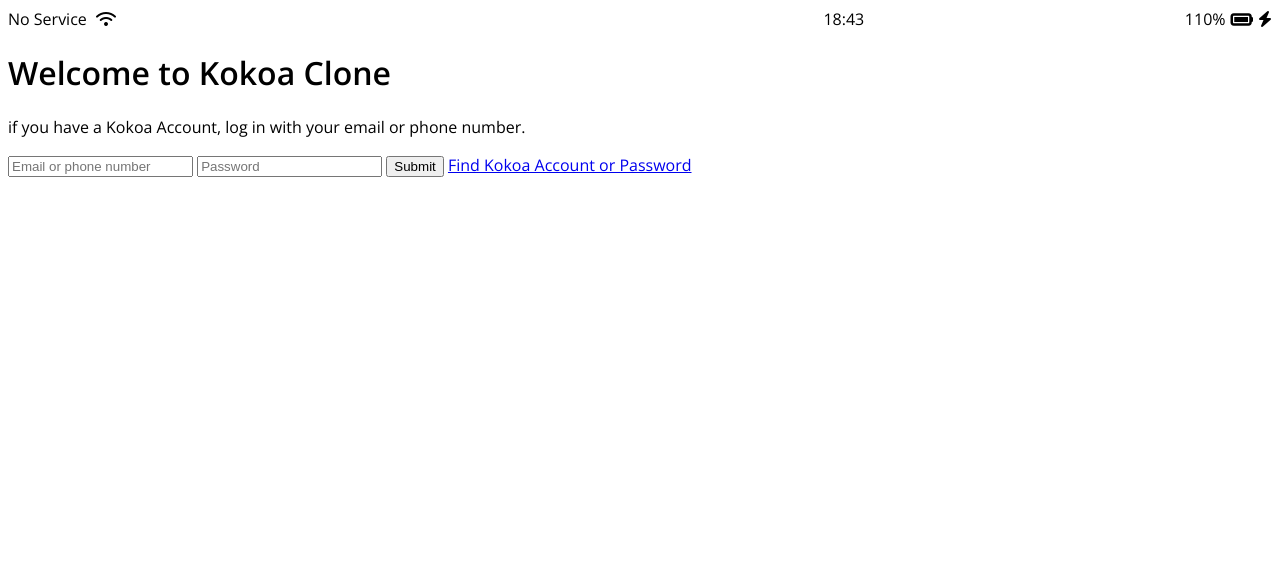
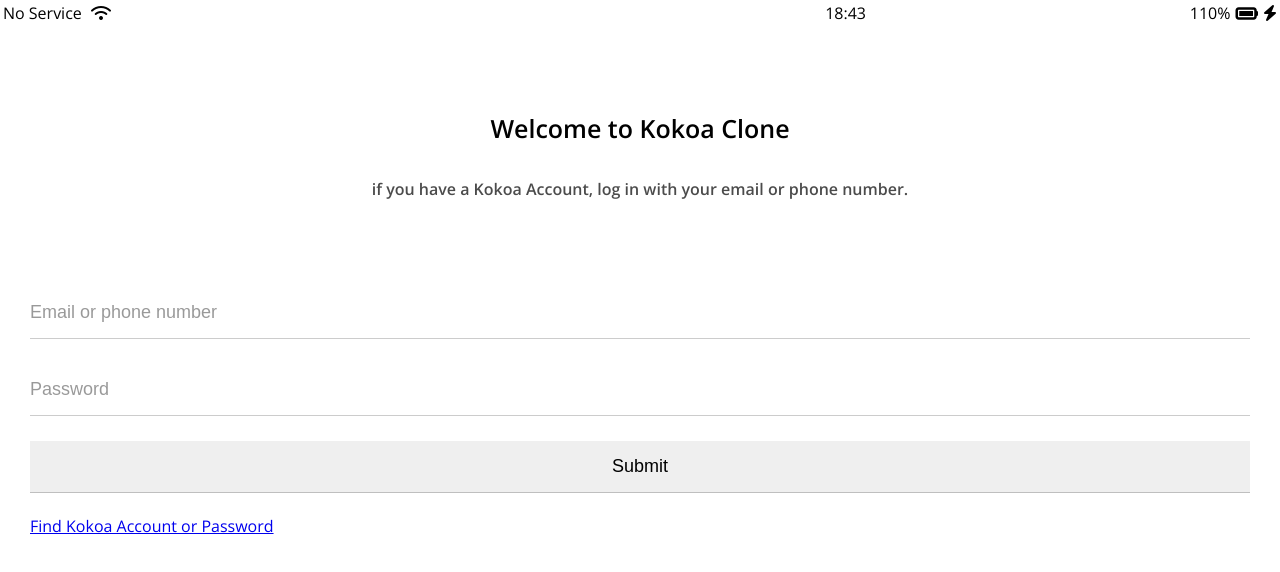
Before and after one commit to kimregular/kokoa_clone, a plain HTML site: page index.html in a window 1280 px wide. Drawn offline with nearby package versions, Linux system fonts and the light colour scheme.

Commit message:
some more css stuffs

```diff
--- /dev/null
+++ b/css/reset.css
@@ -0,0 +1,128 @@
+html,
+body,
+div,
+span,
+applet,
+object,
+iframe,
+h1,
+h2,
+h3,
+h4,
+h5,
+h6,
+p,
+blockquote,
+pre,
+a,
+abbr,
+acronym,
+address,
+big,
+cite,
+code,
+del,
+dfn,
+em,
+img,
+ins,
+kbd,
+q,
+s,
+samp,
+small,
+strike,
+strong,
+sub,
+sup,
+tt,
+var,
+b,
+u,
+i,
+center,
+dl,
+dt,
+dd,
+ol,
+ul,
+li,
+fieldset,
+form,
+label,
+legend,
+table,
+caption,
+tbody,
+tfoot,
+thead,
+tr,
+th,
+td,
+article,
+aside,
+canvas,
+details,
+embed,
+figure,
+figcaption,
+footer,
+header,
+hgroup,
+menu,
+nav,
+output,
+ruby,
+section,
+summary,
+time,
+mark,
+audio,
+video {
+  margin: 0;
+  padding: 0;
+  border: 0;
+  font-size: 100%;
+  font: inherit;
+  vertical-align: baseline;
+}
+/* HTML5 display-role reset for older browsers */
+article,
+aside,
+details,
+figcaption,
+figure,
+footer,
+header,
+hgroup,
+menu,
+nav,
+section {
+  display: block;
+}
+body {
+  line-height: 1;
+}
+ol,
+ul {
+  list-style: none;
+}
+blockquote,
+q {
+  quotes: none;
+}
+blockquote:before,
+blockquote:after,
+q:before,
+q:after {
+  content: "";
+  content: none;
+}
+table {
+  border-collapse: collapse;
+  border-spacing: 0;
+}
+
+input:focus {
+  outline: none;
+}
--- /dev/null
+++ b/css/status-bar.css
@@ -0,0 +1,24 @@
+.status-bar {
+  display: flex;
+  justify-content: center;
+  padding: 5px 3px;
+}
+.status-bar__column {
+  width: 33%;
+}
+.status-bar__column:first-child span {
+  margin-right: 5px;
+}
+.status-bar__column:nth-child(2) {
+  display: flex;
+  justify-content: center;
+}
+.status-bar__column:last-child {
+  display: flex;
+  justify-content: flex-end;
+  align-items: center;
+}
+
+.status-bar__column .fa-battery-full {
+  margin: 0px 5px;
+}
--- a/css/styles.css
+++ b/css/styles.css
@@ -1,28 +1,46 @@
 @import url("https://fonts.googleapis.com/css2?family=Open+Sans:wght@400;600&display=swap");
+@import "reset.css";
+@import "status-bar.css";
+@import "variables.css";
+
 body {
   font-family: "Open Sans", sans-serif;
 }
 
-.status-bar {
+.welcome-header {
+  margin: 90px 0px;
+  text-align: center;
   display: flex;
-  justify-content: center;
+  flex-direction: column;
+  align-items: center;
+  font-weight: 600;
 }
-.status-bar__column {
-  width: 33%;
+.welcome-header__title {
+  margin-bottom: 40px;
+  font-size: 25px;
 }
-.status-bar__column:first-child span {
-  margin-right: 5px;
+.welcome-header__text {
+  width: 60%;
+  opacity: 0.7;
 }
-.status-bar__column:nth-child(2) {
+#login-form {
   display: flex;
-  justify-content: center;
+  flex-direction: column;
+  margin: 0px 30px;
 }
-.status-bar__column:last-child {
-  display: flex;
-  justify-content: flex-end;
-  align-items: center;
+#login-form input {
+  border: none;
+  padding: 15px 0px;
+  font-size: 18px;
+  border-bottom: 1px solid rgba(0, 0, 0, 0.2);
+  margin-bottom: 25px;
+  transition: border-color 0.3s ease-in-out;
 }
 
-.status-bar__column .fa-battery-full {
-  margin: 0px 5px;
+#login-form input::placeholder {
+  color: rgba(0, 0, 0, 0.4);
 }
+
+#login-form input:focus {
+  border-color: var(--yellow);
+}
--- /dev/null
+++ b/css/variables.css
@@ -0,0 +1,3 @@
+:root {
+  --yellow: #fae100;
+}
```
